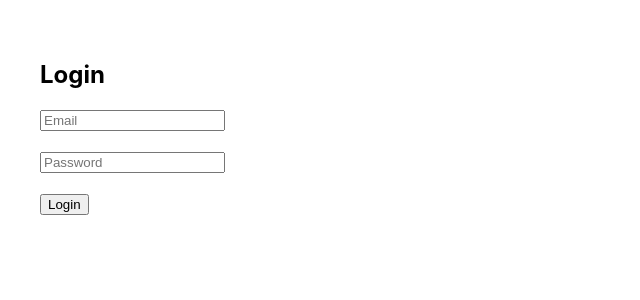
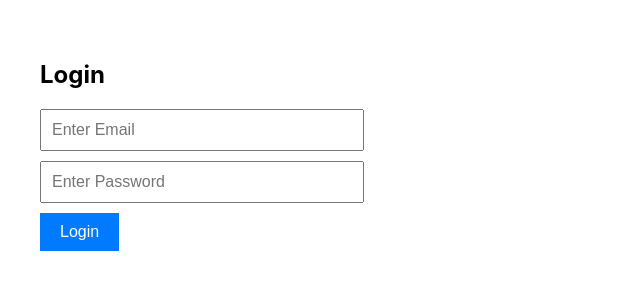
Before and after one commit to parthkavathiya26/Team-Task-Manager-, a React (Create React App) app in the folder frontend/: page / in a window 1280 px wide. Shown: the top 300 px of the page, without its empty margins (0-640 px from the left). Built offline with nearby package versions, Linux system fonts and the light colour scheme.

Commit message:
fix login UI + error handling

```diff
--- a/frontend/src/pages/Login.js
+++ b/frontend/src/pages/Login.js
@@ -16,9 +16,10 @@ export default function Login() {
 
       localStorage.setItem("token", res.data.token);
       nav("/dashboard");
+
     } catch (err) {
-      console.log(err);
-      alert("Login failed");
+      console.log("ERROR:", err.response?.data);
+      alert(err.response?.data?.message || "Login failed");
     }
   };
 
@@ -26,20 +27,52 @@ export default function Login() {
     <div style={{ padding: 40 }}>
       <h2>Login</h2>
 
+      {/* EMAIL INPUT */}
       <input
-        placeholder="Email"
+        type="email"
+        placeholder="Enter Email"
+        value={email}
         onChange={(e) => setEmail(e.target.value)}
+        style={{
+          width: "300px",
+          padding: "10px",
+          fontSize: "16px",
+          marginBottom: "10px"
+        }}
       />
-      <br /><br />
 
+      <br />
+
+      {/* PASSWORD INPUT */}
       <input
         type="password"
-        placeholder="Password"
+        placeholder="Enter Password"
+        value={password}
         onChange={(e) => setPassword(e.target.value)}
+        style={{
+          width: "300px",
+          padding: "10px",
+          fontSize: "16px",
+          marginBottom: "10px"
+        }}
       />
-      <br /><br />
 
-      <button onClick={handleLogin}>Login</button>
+      <br />
+
+      {/* BUTTON */}
+      <button
+        onClick={handleLogin}
+        style={{
+          padding: "10px 20px",
+          backgroundColor: "#007bff",
+          color: "white",
+          border: "none",
+          cursor: "pointer",
+          fontSize: "16px"
+        }}
+      >
+        Login
+      </button>
     </div>
   );
 }
```
Also changed, not shown: 7 other files (tests, documents, lock files or other folders).
